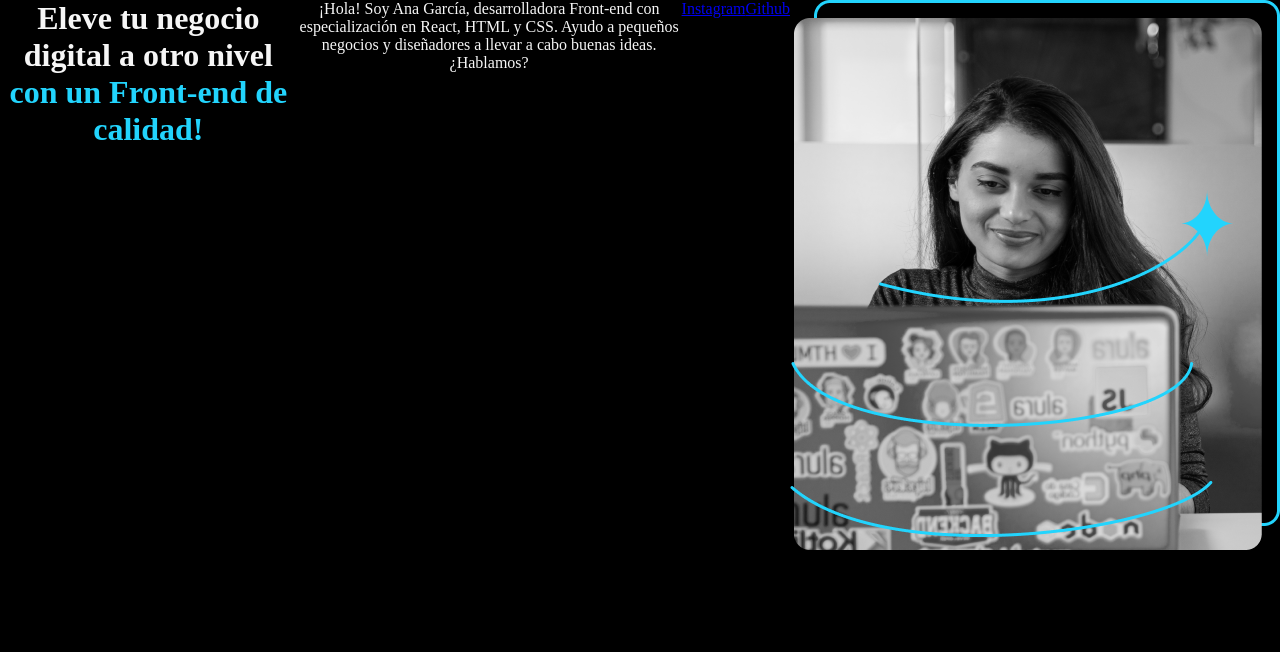
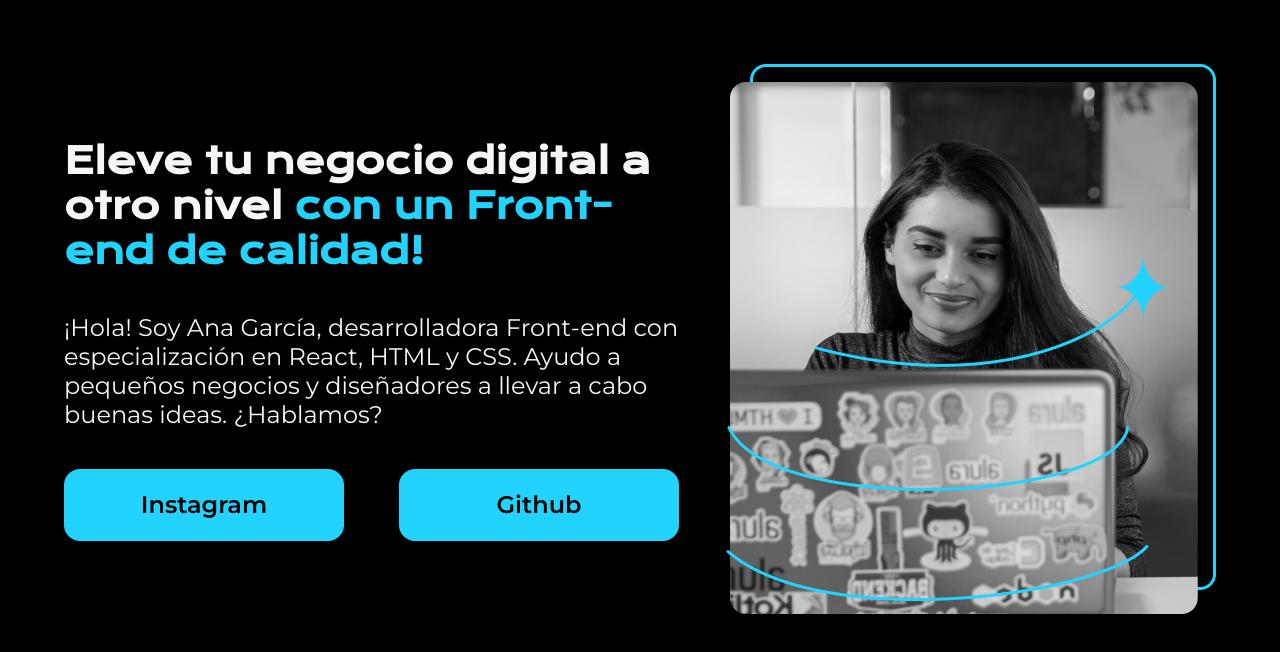
Before and after one commit to PabloAldo/html-y-css, a plain HTML site: page index.html in a window 1280 px wide. Drawn offline with nearby package versions, Linux system fonts and the light colour scheme.

Commit message:
Segunda version de portafolio

```diff
--- a/index.html
+++ b/index.html
@@ -9,17 +9,22 @@
 <body>
     <header></header>
     <main class="presentacion">
-        <h1>
+        <section class="presentacion_contenido">
+            <h1 class="presentacion_contenido_titulo">
                 Eleve tu negocio digital a otro nivel <Strong class="titulo-destaque">con un Front-end de calidad!</Strong>
             </h1>
-        <p>
+            <p class="presentacion_contenido_texto">
                 ¡Hola! Soy Ana García, desarrolladora Front-end con especialización en React,
                 HTML y CSS. Ayudo a pequeños negocios y diseñadores a llevar a cabo buenas
                 ideas. ¿Hablamos?
             </p>
-        <a href="https://www.instagram.com/">Instagram</a>
-        <a href="https://github.com/">Github</a>
+            <div class="presentacion_enlaces">
+                <a class="presentacion_enlaces_link" href="https://www.instagram.com/">Instagram</a>
+                <a class="presentacion_enlaces_link" href="https://github.com/">Github</a>
+            </div>
+        </section>
         <img src="Imagem.png" alt="Imagen de Ana García trabajando">
+
     </main>
     <footer></footer>
 </body>
--- a/style.css
+++ b/style.css
@@ -1,3 +1,5 @@
+@import url('https://fonts.googleapis.com/css2?family=Krona+One&family=Montserrat:ital,wght@0,100..900;1,100..900&display=swap');
+
 * {
     padding: 0;
     margin: 0;
@@ -10,15 +12,48 @@ body{
     box-sizing: border-box;
 }
 
-strong{
-    color:#22d4fd;
-}
-
 .titulo-destaque{
     color:#22d4fd;
 }
 
 .presentacion{
     display: flex;
+    align-items: center;
+    margin: 5% 5%;
+    justify-content: space-between;
+}
+
+.presentacion_contenido{
+    width: 615px;
+    display: flex;
+    flex-direction: column;
+    gap: 40px;
+}
+
+.presentacion_contenido_titulo{
+    font-size: 36px;
+    font-family: "Krona One", serif;
+}
+
+.presentacion_contenido_texto{
+    font-size: 24px;
+    font-family: "Montserrat", serif;
+}
+
+.presentacion_enlaces{
+    display: flex;
+    justify-content: space-between;
+}
+
+.presentacion_enlaces_link{
+    width: 280px;
+    background-color: #22d4fd;
     text-align: center;
+    padding: 21.5px 0;
+    border-radius: 16px;
+    font-family: "Montserrat", serif;
+    font-size: 24px;
+    font-weight: 600;
+    text-decoration: none;
+    color:#000000;
 }
```
Lines whose indentation alone changed are shown as unchanged.
